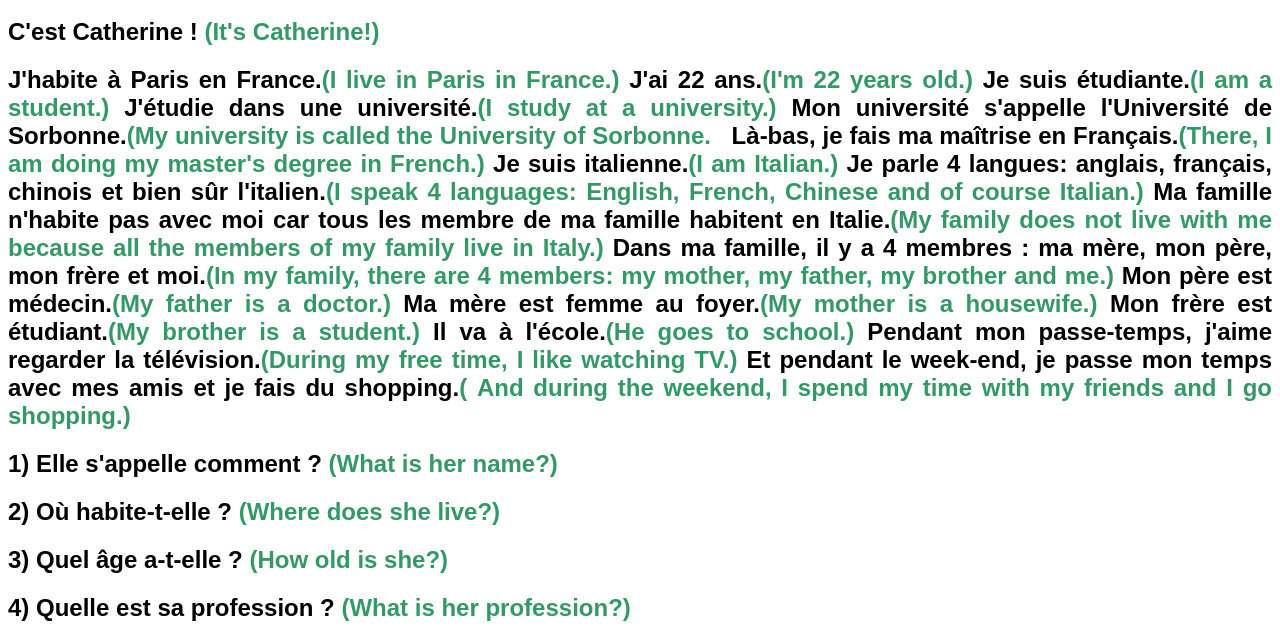
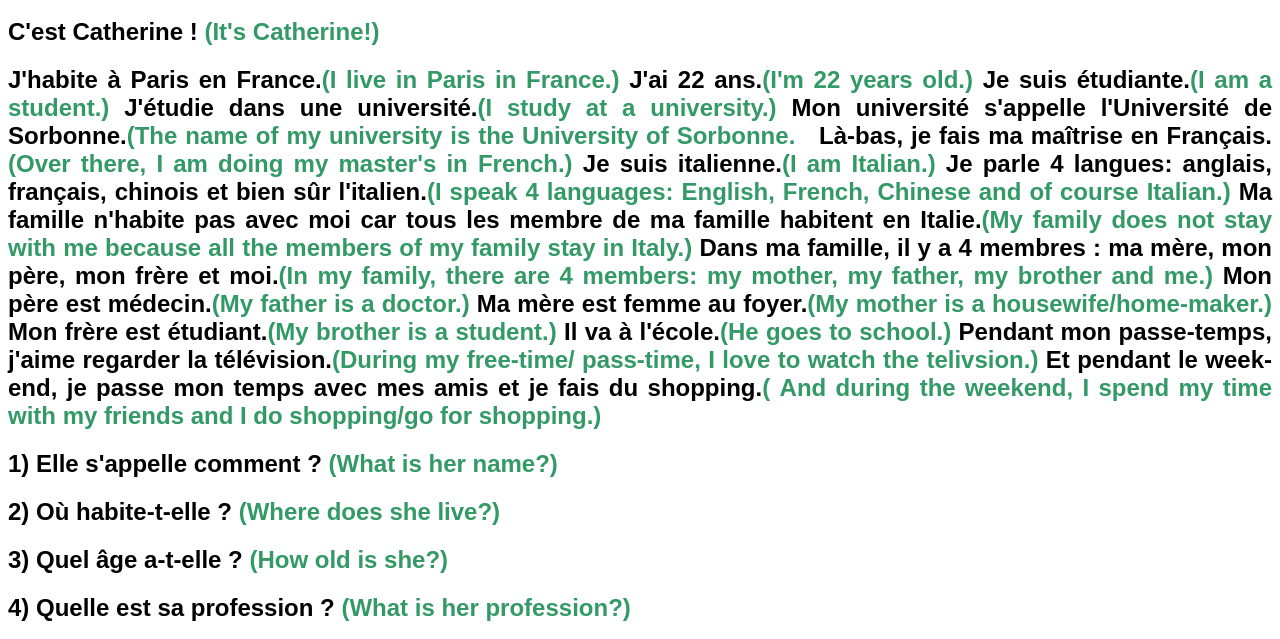
Before and after one commit to AnupamGit123/french-read, a website built with Parcel: page index.html in a window 1280 px wide. Shown: the part 447-1086 px from the top of the page. Built offline with nearby package versions, Linux system fonts and the light colour scheme.

Commit message:
edit as per sir

```diff
--- a/index.html
+++ b/index.html
@@ -74,29 +74,29 @@
 
   <a nohref value="PLAY" onclick="togglePause(7)" > J'&eacute;tudie dans une universit&eacute;.<span style="color: #339966;">(I study at a university.)</span> </a>
 
-  <a nohref value="PLAY" onclick="togglePause(8)" > Mon universit&eacute; s'appelle l'Universit&eacute; de Sorbonne.<span style="color: #339966;">(My university is called the University of Sorbonne.</span> </a>
+  <a nohref value="PLAY" onclick="togglePause(8)" > Mon universit&eacute; s'appelle l'Universit&eacute; de Sorbonne.<span style="color: #339966;">(The name of my university is the University of Sorbonne.</span> </a>
 
-  <a nohref value="PLAY" onclick="togglePause(9)" > &nbsp; L&agrave;-bas, je fais ma ma&icirc;trise en Fran&ccedil;ais.<span style="color: #339966;">(There, I am doing my master's degree in French.)</span> </a>
+  <a nohref value="PLAY" onclick="togglePause(9)" > &nbsp; L&agrave;-bas, je fais ma ma&icirc;trise en Fran&ccedil;ais.<span style="color: #339966;">(Over there, I am doing my master's  in French.)</span> </a>
 
   <a nohref value="PLAY" onclick="togglePause(10)" > Je suis italienne.<span style="color: #339966;">(I am Italian.)</span> </a>
 
   <a nohref value="PLAY" onclick="togglePause(11)" > Je parle 4 langues: anglais, fran&ccedil;ais, chinois et bien s&ucirc;r l'italien.<span style="color: #339966;">(I speak 4 languages: English, French, Chinese and of course Italian.)</span> </a>
 
-  <a nohref value="PLAY" onclick="togglePause(12)" > Ma famille n'habite pas avec moi car tous les membre de ma famille habitent en Italie.<span style="color: #339966;">(My family does not live with me because all the members of my family live in Italy.)</span> </a>
+  <a nohref value="PLAY" onclick="togglePause(12)" > Ma famille n'habite pas avec moi car tous les membre de ma famille habitent en Italie.<span style="color: #339966;">(My family does not stay with me because all the members of my family stay in Italy.)</span> </a>
 
   <a nohref value="PLAY" onclick="togglePause(13)" > Dans ma famille, il y a 4 membres : ma m&egrave;re, mon p&egrave;re, mon fr&egrave;re et moi.<span style="color: #339966;">(In my family, there are 4 members: my mother, my father, my brother and me.)</span> </a>
 
   <a nohref value="PLAY" onclick="togglePause(14)" > Mon p&egrave;re est m&eacute;decin.<span style="color: #339966;">(My father is a doctor.)</span> </a>
 
-  <a nohref value="PLAY" onclick="togglePause(15)" > Ma m&egrave;re est femme au foyer.<span style="color: #339966;">(My mother is a housewife.)</span> </a>
+  <a nohref value="PLAY" onclick="togglePause(15)" > Ma m&egrave;re est femme au foyer.<span style="color: #339966;">(My mother is a housewife/home-maker.)</span> </a>
 
   <a nohref value="PLAY" onclick="togglePause(16)" > Mon fr&egrave;re est &eacute;tudiant.<span style="color: #339966;">(My brother is a student.)</span> </a>
 
   <a nohref value="PLAY" onclick="togglePause(17)" > Il va &agrave; l'&eacute;cole.<span style="color: #339966;">(He goes to school.)</span> </a>
 
-  <a nohref value="PLAY" onclick="togglePause(18)" > Pendant mon passe-temps, j'aime regarder la t&eacute;l&eacute;vision.<span style="color: #339966;">(During my free time, I like watching TV.)</span> </a>
+  <a nohref value="PLAY" onclick="togglePause(18)" > Pendant mon passe-temps, j'aime regarder la t&eacute;l&eacute;vision.<span style="color: #339966;">(During my free-time/ pass-time, I love to watch the telivsion.)</span> </a>
 
-  <a nohref value="PLAY" onclick="togglePause(19)" > Et pendant le week-end, je passe mon temps avec mes amis et je fais du shopping.<span style="color: #339966;">(&nbsp;And during the weekend, I spend my time with my friends and I go shopping.)</span></a>
+  <a nohref value="PLAY" onclick="togglePause(19)" > Et pendant le week-end, je passe mon temps avec mes amis et je fais du shopping.<span style="color: #339966;">(&nbsp;And during the weekend, I spend my time with my friends and I do shopping/go for shopping.)</span></a>
 
   </h2>
 
```
